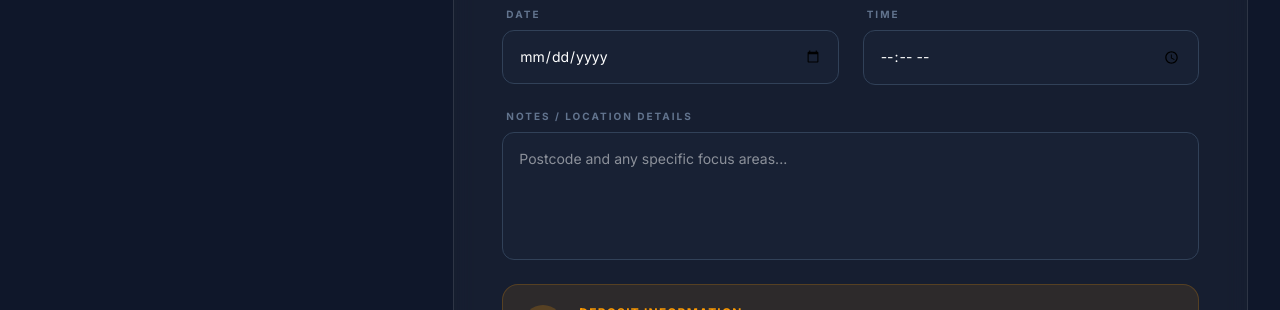
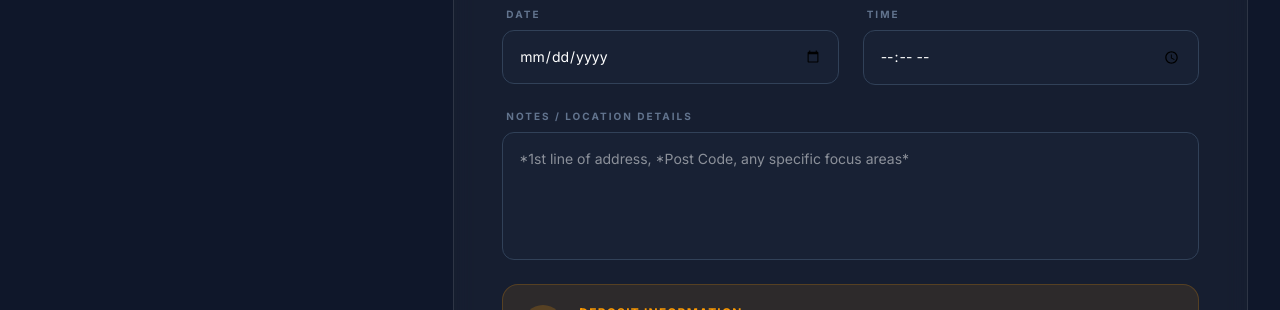
Before and after one commit to vermypoo/3cs, a React (Vite) app: page / in a window 1280 px wide. Shown: the part 2940-3250 px from the top of the page. Built offline with nearby package versions, Linux system fonts and the light colour scheme; no server answers; the database is empty.

Commit message:
Update BookingForm.tsx

```diff
--- a/src/components/BookingForm.tsx
+++ b/src/components/BookingForm.tsx
@@ -235,7 +235,7 @@ export default function BookingForm({ availableServices }: BookingFormProps) {
               <div className="flex flex-col gap-2 col-span-full">
                 <label className="text-[10px] font-bold uppercase text-slate-500 tracking-[0.2em] ml-1">Notes / Location Details</label>
                 <textarea
-                  placeholder="Postcode and any specific focus areas..."
+                  placeholder="*1st line of address, *Post Code, any specific focus areas*"
                   className="w-full bg-slate-800/30 border border-slate-700 rounded-xl p-4 text-sm h-32 resize-none focus:outline-none focus:border-blue-500 text-white transition-all"
                   value={formData.notes}
                   onChange={e => setFormData({...formData, notes: e.target.value})}
```
